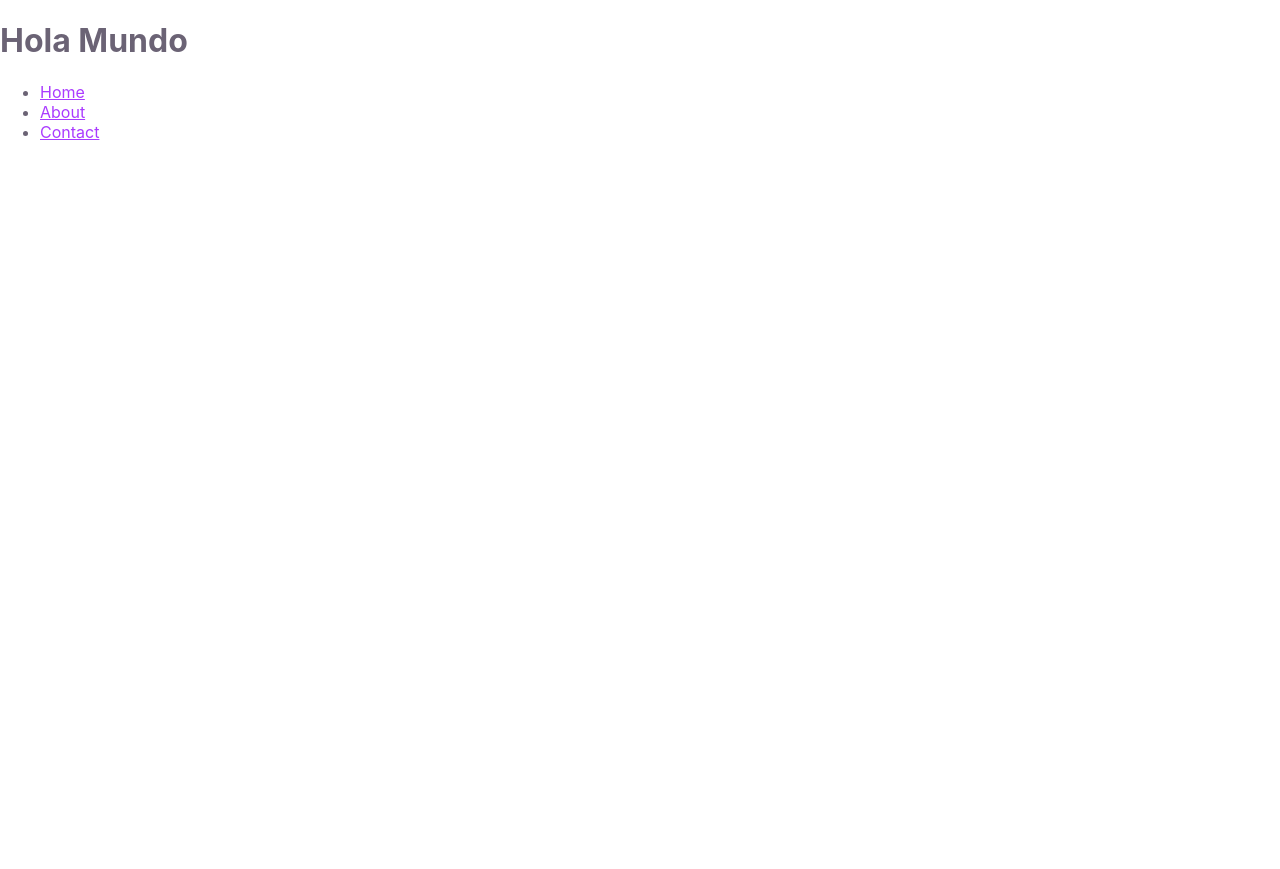
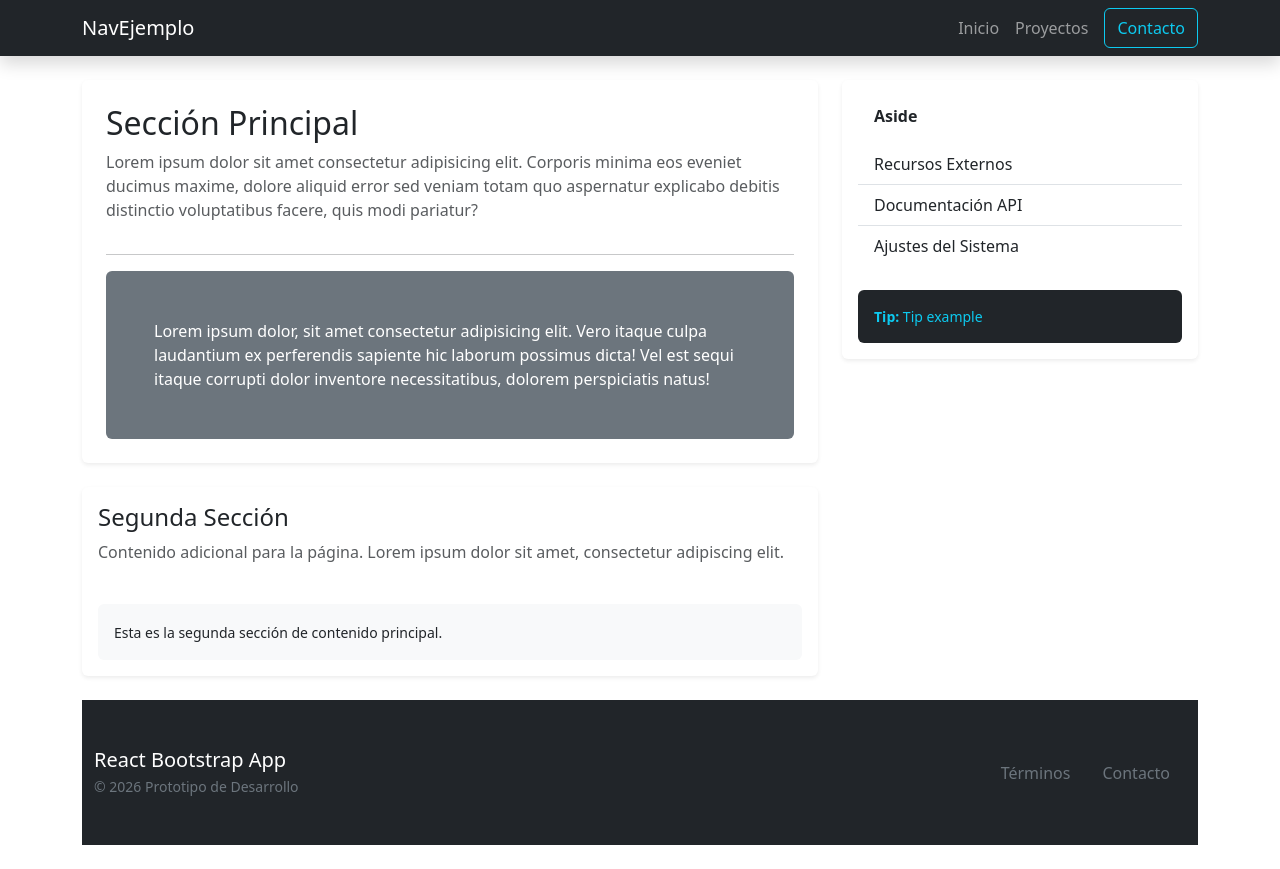
Before and after one commit to ShyWeyD0s/Actividad1_React, a React (Vite) app in the folder app_ejercicio/: page / in a window 1280 px wide. Before the commit the page ends 800 px from the top, so only its background shows below. Built offline with nearby package versions, Linux system fonts and the light colour scheme.

Commit message:
finished

```diff
--- a/app_ejercicio/package.json
+++ b/app_ejercicio/package.json
@@ -10,7 +10,9 @@
     "preview": "vite preview"
   },
   "dependencies": {
+    "bootstrap": "^5.3.8",
     "react": "^19.2.4",
+    "react-bootstrap": "^2.10.10",
     "react-dom": "^19.2.4"
   },
   "devDependencies": {
--- a/app_ejercicio/src/App.jsx
+++ b/app_ejercicio/src/App.jsx
@@ -1,15 +1,28 @@
 import React from 'react'
+import { Container, Row, Col } from 'react-bootstrap'
+import Navbar from './components/Navbar.jsx'
+import Principal from './components/Principal.jsx'
+import Segunda from './components/Segunda.jsx'
+import Aside from './components/Aside.jsx'
 import './App.css'
-
-
 
 const App = () => {
   return (
     <div className='App'>
-      <h1>Hola Mundo</h1>
+      <Navbar />
+      <Container className="my-4">
+        <Row>
+          <Col lg={8}>
+            <Principal />
+            <Segunda />
+          </Col>
+          <Col lg={4}>
+            <Aside />
+          </Col>
+        </Row>
+      </Container>
     </div>
   )
 }
 
-
 export default App
--- /dev/null
+++ b/app_ejercicio/src/components/Aside.css
@@ -0,0 +1,8 @@
+.sticky-aside {
+    position: sticky;
+    top: 2rem;
+}
+
+.AsideContainer {
+    width: 100%;
+}
--- /dev/null
+++ b/app_ejercicio/src/components/Aside.jsx
@@ -0,0 +1,26 @@
+import React from "react";
+// Eliminamos la coma extra después de Nav
+import { Card, Nav } from "react-bootstrap";
+import "./Aside.css";
+
+const Aside = () => {
+  return (
+    <div className="AsideContainer">
+      <aside className="fade-in-section sticky-aside" style={{ animationDelay: '0.4s' }}>
+        <Card className="p-3 border-0 shadow-sm">
+          <Card.Header className="bg-white border-0 fw-bold">Aside</Card.Header>
+          <Nav className="flex-column mt-2">
+            <Nav.Link className="text-dark border-bottom py-2">Recursos Externos</Nav.Link>
+            <Nav.Link className="text-dark border-bottom py-2">Documentación API</Nav.Link>
+            <Nav.Link className="text-dark py-2">Ajustes del Sistema</Nav.Link>
+          </Nav>
+          <div className="mt-4 p-3 bg-dark text-info rounded small">
+            <strong>Tip:</strong> Tip example
+          </div>
+        </Card>
+      </aside>
+    </div>
+  );
+};
+
+export default Aside;
--- /dev/null
+++ b/app_ejercicio/src/components/Footer.jsx
@@ -0,0 +1,22 @@
+import { Container, Row, Col, Nav } from 'react-bootstrap';
+
+const Footer = () => (
+  <footer className="bg-dark text-white py-5 mt-auto">
+    <Container>
+      <Row className="align-items-center">
+        <Col md={6} className="text-center text-md-start">
+          <h5 className="mb-1">React Bootstrap App</h5>
+          <p className="small text-secondary mb-0">© 2026 Prototipo de Desarrollo</p>
+        </Col>
+        <Col md={6}>
+          <Nav className="justify-content-center justify-content-md-end">
+            <Nav.Link href="#" className="text-secondary small">Términos</Nav.Link>
+            <Nav.Link href="#" className="text-secondary small">Contacto</Nav.Link>
+          </Nav>
+        </Col>
+      </Row>
+    </Container>
+  </footer>
+);
+
+export default Footer;
--- a/app_ejercicio/src/components/Navbar.css
+++ /dev/null
@@ -1,8 +0,0 @@
-.navbar {
-    display: flex;
-    justify-content: space-between;
-    align-items: center;
-    padding: 1rem 2rem;
-    background-color: slategray;
-    color: white;
-}
--- a/app_ejercicio/src/components/Navbar.jsx
+++ b/app_ejercicio/src/components/Navbar.jsx
@@ -1,15 +1,22 @@
+import React from 'react'
+import { Navbar, Container, Nav, Button, Row, Col} from 'react-bootstrap'
 
-
-const Navbar = () => {
+const AppNavbar = () => {
   return (
-    <nav className='navbar'>
-        <ul>
-            <li ><a href='#'>Home</a></li>
-            <li ><a href='#'>About</a></li>
-            <li ><a href='#'>Contact</a></li>
-        </ul>
-    </nav>
+      <Navbar bg="dark" variant="dark" expand="lg" sticky="top" className="shadow">
+        <Container>
+          <Navbar.Brand href="#home">NavEjemplo</Navbar.Brand>
+          <Navbar.Toggle aria-controls="basic-navbar-nav" />
+          <Navbar.Collapse id="basic-navbar-nav">
+            <Nav className="ms-auto">
+              <Nav.Link href="#home">Inicio</Nav.Link>
+              <Nav.Link href="#link">Proyectos</Nav.Link>
+              <Button variant="outline-info" className="ms-2">Contacto</Button>
+            </Nav>
+          </Navbar.Collapse>
+        </Container>
+      </Navbar>
   )
 }
 
-export default Navbar
+export default AppNavbar
--- /dev/null
+++ b/app_ejercicio/src/components/Principal.jsx
@@ -0,0 +1,21 @@
+import React from "react";
+import { Card } from "react-bootstrap";
+
+const Principal = () => {
+  return (
+    <section className="fade-in-section mb-4">
+              <Card className="p-4 border-0 shadow-sm hover-card">
+                <h2>Sección Principal</h2>
+                <p className="text-muted">
+                Lorem ipsum dolor sit amet consectetur adipisicing elit. Corporis minima eos eveniet ducimus maxime, dolore aliquid error sed veniam totam quo aspernatur explicabo debitis distinctio voluptatibus facere, quis modi pariatur?
+                </p>
+                <hr />
+                <div className="bg-secondary text-white p-5 rounded">
+                  Lorem ipsum dolor, sit amet consectetur adipisicing elit. Vero itaque culpa laudantium ex perferendis sapiente hic laborum possimus dicta! Vel est sequi itaque corrupti dolor inventore necessitatibus, dolorem perspiciatis natus!
+                </div>
+              </Card>
+            </section>
+  );
+};
+
+export default Principal;
--- /dev/null
+++ b/app_ejercicio/src/components/Segunda.jsx
@@ -0,0 +1,21 @@
+import { Card } from 'react-bootstrap';
+import React from 'react';
+
+
+const Segunda = () => {
+  return (
+            <section className="fade-in-section mb-4" style={{ animationDelay: '0.4s' }}>
+              <Card className="p-3 border-0 shadow-sm bg-white">
+                <h4>Segunda Sección</h4>
+                <p className="text-muted">
+                    Contenido adicional para la página. Lorem ipsum dolor sit amet, consectetur adipiscing elit.
+                </p>
+                <div className="mt-4 p-3 bg-light rounded">
+                  <small>Esta es la segunda sección de contenido principal.</small>
+                </div>
+              </Card>
+            </section>
+    );
+  };
+
+  export default Segunda;
--- a/app_ejercicio/src/index.css
+++ b/app_ejercicio/src/index.css
@@ -1,13 +1,10 @@
-:root {
-  --text: #6b6375;
-  --text-h: #08060d;
-  --bg: #fff;
-  --border: #e5e4e7;
-  --code-bg: #f4f3ec;
-  --accent: #aa3bff;
-  --accent-bg: rgba(170, 59, 255, 0.1);
-  --accent-border: rgba(170, 59, 255, 0.5);
-  --social-bg: rgba(244, 243, 236, 0.5);
-  --shadow:
-    rgba(0, 0, 0, 0.1) 0 10px 15px -3px, rgba(0, 0, 0, 0.05) 0 4px 6px -2px;
+.AssideContainer {
+    display: flex;
+    flex-direction: column;
+    align-items: center;
+    justify-content: center;
+    height: 100vh;
+    font-size: calc(10px + 2vmin);
+    color: white;
+    background-color: #282c34;
 }
--- a/app_ejercicio/src/main.jsx
+++ b/app_ejercicio/src/main.jsx
@@ -1,12 +1,32 @@
 import { StrictMode } from 'react'
 import { createRoot } from 'react-dom/client'
 import './index.css'
-import App from './App.jsx'
+import 'bootstrap/dist/css/bootstrap.min.css'
 import Navbar from './components/Navbar.jsx'
+import Principal from './components/Principal.jsx'
+import Segunda from './components/Segunda.jsx'
+import Aside from './components/Aside.jsx'
+import Footer from './components/Footer.jsx'
+ import { Container, Row, Col } from 'react-bootstrap'
+
 
 createRoot(document.getElementById('root')).render(
   <StrictMode>
-    <App />
+
     <Navbar />
-  </StrictMode>,
+    <Container className="my-4">
+      <Row>
+        <Col lg={8}>
+          <Principal />
+          <Segunda />
+        </Col>
+        <Col lg={4}>
+          <Aside />
+        </Col>
+      </Row>
+       <Footer />
+    </Container>
+  </StrictMode>
+
+
 )
```
Also changed, not shown: 1 other file (tests, documents, lock files or other folders).
